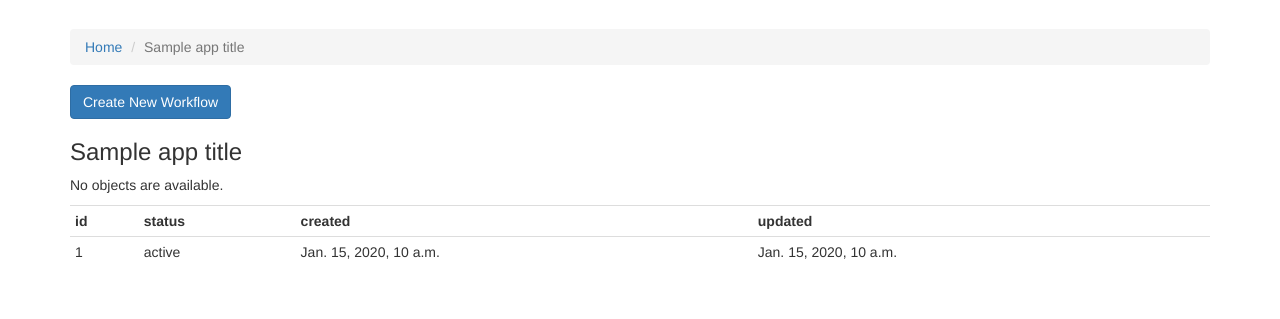
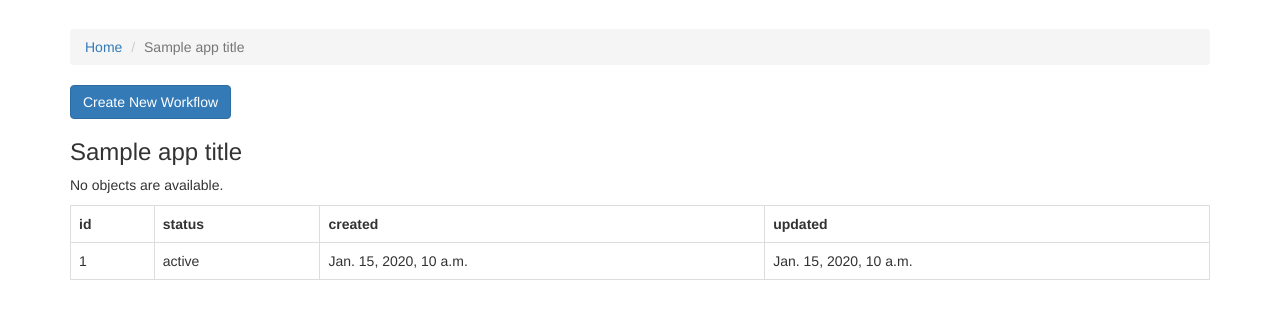
Before and after one commit to faxad/activflow, a Django app: template djangoflow/templates/core/workflow.html in a window 1280 px wide. Shown: the part 51-370 px from the top of the page. Run offline with Django 3.2, Linux system fonts and the light colour scheme; the template is opened without the code that fills it: most values are stand-ins (such as "Sample title", 1, 10 or a date in 2020); parts of the project's set-up code (start-up, migrations or seed data) failed here and were passed over; some libraries are stand-ins or nearby versions.

Commit message:
template fix

```diff
--- a/djangoflow/templates/core/workflow.html
+++ b/djangoflow/templates/core/workflow.html
@@ -12,7 +12,7 @@
 <a href="{% url 'create' app_title 'FirstActivity' 'Initial' %}" class="btn btn-primary" role="button">Create New Workflow</a>
 <h3>{{ app_title }}</h3>
 {% if objects %}
-<table class="table table-condensed">
+<table class="table table-bordered">
 	<tr>
 		<th>id</th>
 		<th>status</th>
@@ -28,8 +28,8 @@
 	    </tr>
 	    {% if activity.request.tasks %}
 		    <tr id="demo" class="collapse">
-		    	<td colspan="5">
-				    <table class="table table-condensed">
+		    	<td colspan="4">
+				    <table class="table table-bordered table-hover">
 						<tr>
 							<th>id</th>
 							<th>status</th>
@@ -45,7 +45,7 @@
 						    </tr>
 					    {% endfor %}
 					</table>
-				<td>
+				</td>
 			</tr>
 		{% else %}
 		    <p>No objects are available.</p>
```
